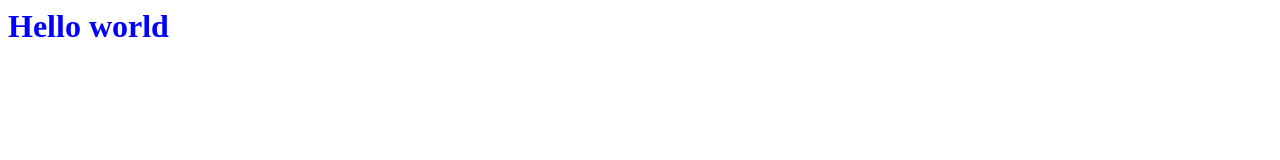
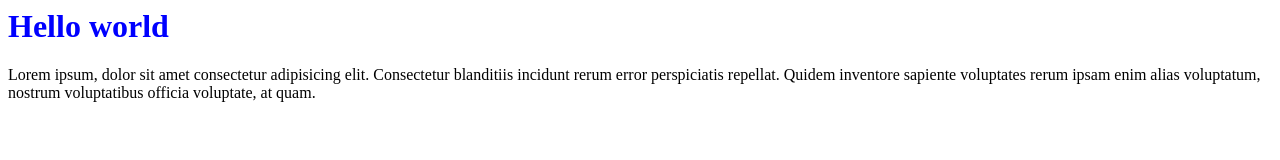
Before and after one commit to OthmaneMezgueldi/Store, a plain HTML site: page index.html in a window 1280 px wide. Drawn offline with Linux system fonts and the light colour scheme.

Commit message:
Added new paragraph

```diff
--- a/index.html
+++ b/index.html
@@ -1 +1,6 @@
 <h1 style="color: blue;">Hello world</h1>
+<p>
+    Lorem ipsum, dolor sit amet consectetur adipisicing elit. Consectetur blanditiis incidunt rerum error perspiciatis
+    repellat. Quidem inventore sapiente voluptates rerum ipsam enim alias voluptatum, nostrum voluptatibus officia
+    voluptate, at quam.
+</p>
```
